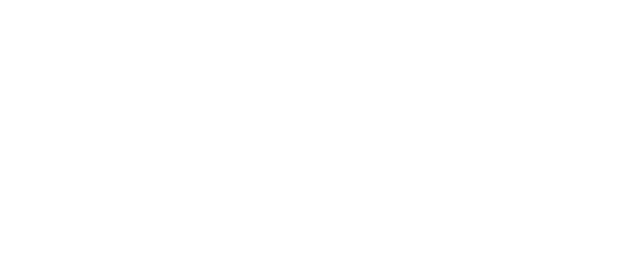
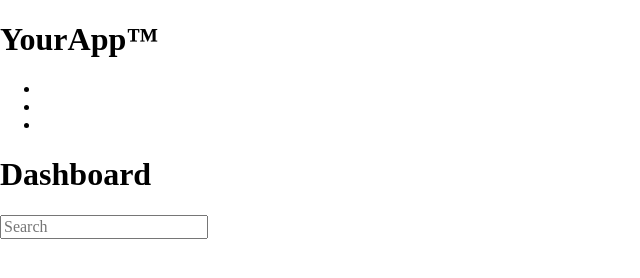
Before and after one commit to WLeyes/treehouse-fewd-project-09, a plain HTML site: page index.html in a window 1280 px wide. Shown: the whole page, without its empty margins (0-640 px from the left). Drawn offline with nearby package versions, Linux system fonts and the light colour scheme.

Commit message:
Added addition starter gapges and started to plan out required modules

```diff
--- a/index.html
+++ b/index.html
@@ -4,11 +4,48 @@
   <meta charset="UTF-8">
   <meta name="viewport" content="width=device-width, initial-scale=1.0">
   <meta http-equiv="X-UA-Compatible" content="ie=edge">
-  <title>Document</title>
+  <title>YourApp&trade;</title>
+  <!-- need to add notification icon, user image and user name -->
+  <link rel="stylesheet" href="css/styles.css">
   <script src="https://cdnjs.cloudflare.com/ajax/libs/Chart.js/2.7.2/Chart.bundle.min.js"></script>
   <script src="/js/app.js" defer></script>
 </head>
 <body>
 
+  <header id="header">
+    <h1><span>Your</span>App&trade;</h1>
+  </header>
+
+  <nav id="nav">
+    <ul>
+      <li></li>
+      <li></li>
+      <li></li>
+    </ul>
+  </nav>
+  <main>
+    <article id="dashboard">
+      <h1>Dashboard</h1>
+      <section id="search">
+        <input type="search" placeholder="Search">
+      </section>
+      <section id="chart">
+      </section>
+      <section id="daily-traffic">
+      </section>
+      <section id="mobile-users">
+      </section>
+      <section id="social-stats">
+      </section>
+      <section id="new-members">
+      </section>
+      <section id="recent-activity">
+      </section>
+      <section class="message-user">
+      </section>
+      <section class="settings">
+      </section>
+    </article>
+  </main>
 </body>
 </html>
--- a/scss/layout/_index.scss
+++ b/scss/layout/_index.scss
@@ -2,4 +2,5 @@
 // scss/layout/_index.scss : layout IMPORT
 ///////////////////////////////////////////////////////////////
 
-// @import
+@import 'grid',
+        'layout'
--- /dev/null
+++ b/scss/layout/_layout.scss
@@ -0,0 +1,14 @@
+#header,
+#nav,
+#dashboard,
+#search,
+#chart,
+#daily-traffic,
+#mobile-users,
+#social-stats,
+#new-members,
+#recent-activity,
+#message-user,
+#settings {
+  color: red; // todo: add common styling
+}
--- a/scss/theme/_index.scss
+++ b/scss/theme/_index.scss
@@ -2,4 +2,4 @@
 // scss/theme/_index.scss : theme IMPORT
 ///////////////////////////////////////////////////////////////
 
-// @import
+@import 'keyframes'
```
Also changed, not shown: scss/layout/_grid.scss (added), scss/theme/_keyframes.scss (added).
